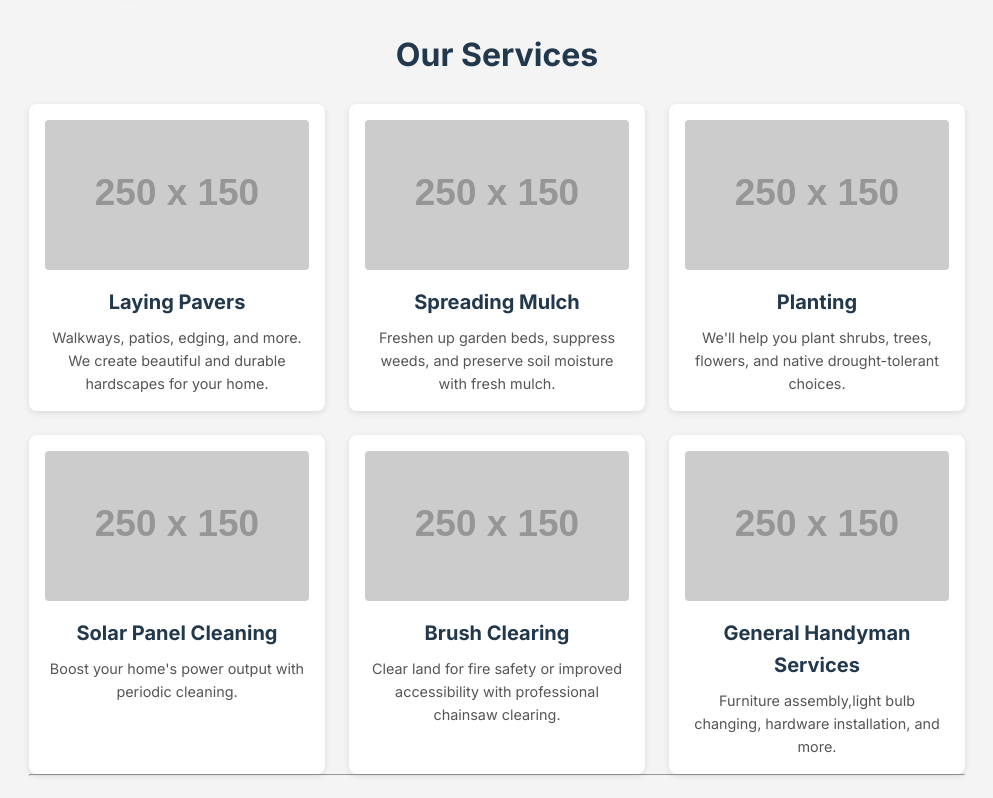
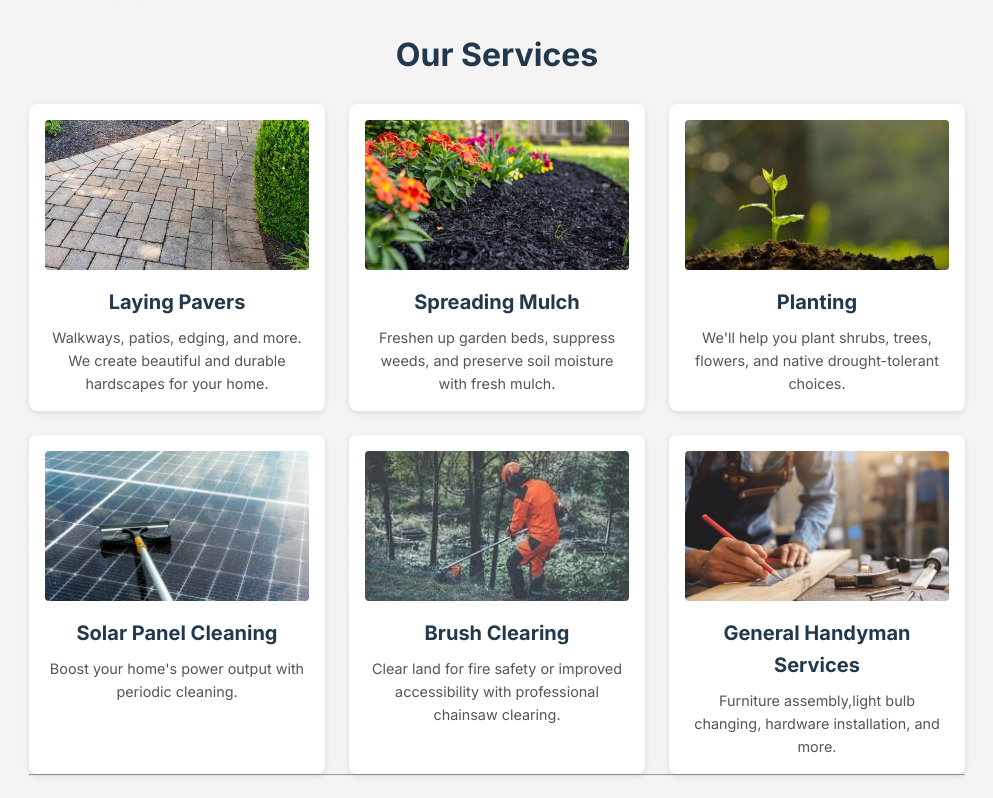
Before and after one commit to nmilligan-OW/outdoor-works-web, a plain HTML site: page index.html in a window 1280 px wide. Shown: the part 677-1475 px from the top of the page, without its empty margins (143-1136 px from the left). Drawn offline with Linux system fonts and the light colour scheme; placeholder pictures from the web are drawn by us.

Commit message:
Update index.html

```diff
--- a/index.html
+++ b/index.html
@@ -74,32 +74,32 @@
       <h2 class="section-title">Our Services</h2>
       <div class="services-list">
         <div class="card">
-          <img src="https://via.placeholder.com/250x150.png?text=Pavers" alt="Paver Walkway" />
+          <img src="pavers.JPG" alt="Paver Walkway" />
           <h3>Laying Pavers</h3>
           <p>Walkways, patios, edging, and more. We create beautiful and durable hardscapes for your home.</p>
         </div>
         <div class="card">
-          <img src="https://via.placeholder.com/250x150.png?text=Mulch" alt="Fresh Mulch" />
+          <img src="mulch.JPG" />
           <h3>Spreading Mulch</h3>
           <p>Freshen up garden beds, suppress weeds, and preserve soil moisture with fresh mulch.</p>
         </div>
         <div class="card">
-          <img src="https://via.placeholder.com/250x150.png?text=Planting" alt="Planting =Shrubs" />
+          <img src="planting.JPG" alt="Planting =Shrubs" />
           <h3>Planting</h3>
           <p>We'll help you plant shrubs, trees, flowers, and native drought-tolerant choices.</p>
         </div>
         <div class="card">
-          <img src="https://via.placeholder.com/250x150.png?text=Landscape+Transformation" alt="Solar Panel Cleaning" />
+          <img src="solar panel.JPG" alt="Solar Panel Cleaning" />
           <h3>Solar Panel Cleaning</h3>
           <p>Boost your home's power output with periodic cleaning.</p>
         </div>
         <div class="card">
-          <img src="https://via.placeholder.com/250x150.png?text=Brush+Clearing" alt="Brush Clearing" />
+          <img src="brush.JPG" />
           <h3>Brush Clearing</h3>
           <p>Clear land for fire safety or improved accessibility with professional chainsaw clearing.</p>
         </div>
         <div class="card">
-          <img src="https://via.placeholder.com/250x150.png?text=General+Handyman" alt="General Handyman Services" />
+          <img src="handyman.JPG" />
           <h3>General Handyman Services</h3>
           <p>Furniture assembly,light bulb changing, hardware installation, and more.</p>
         </div>
```
